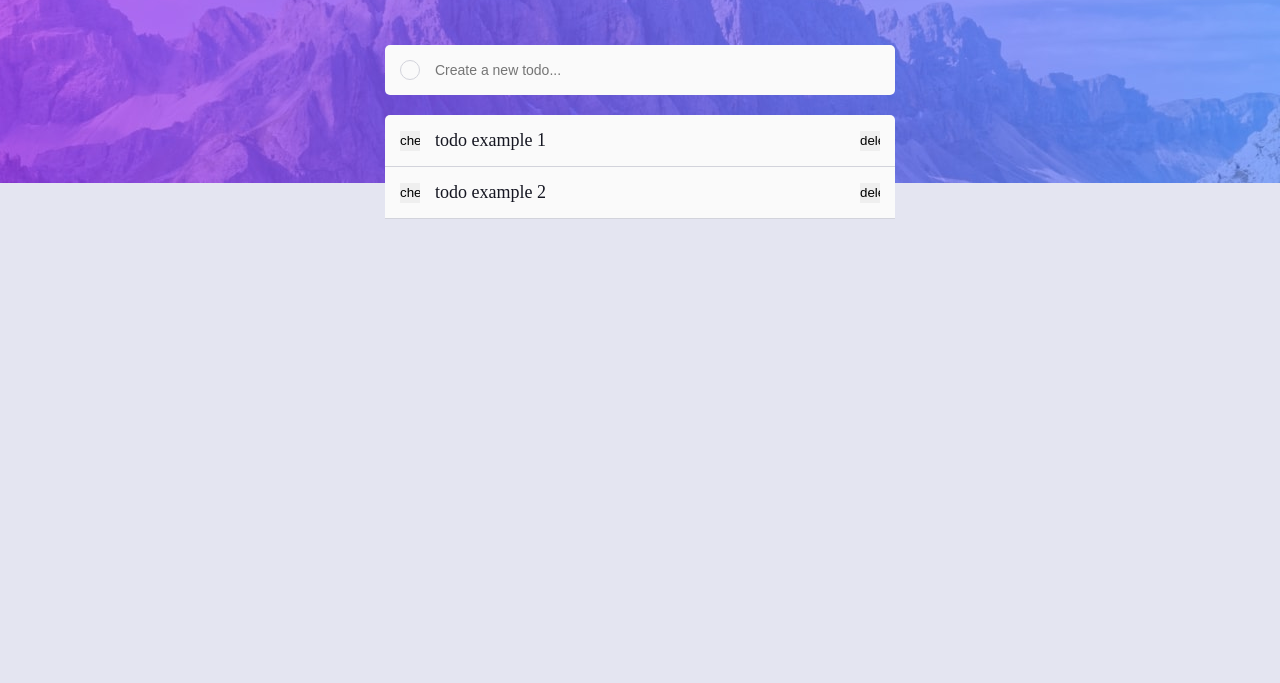
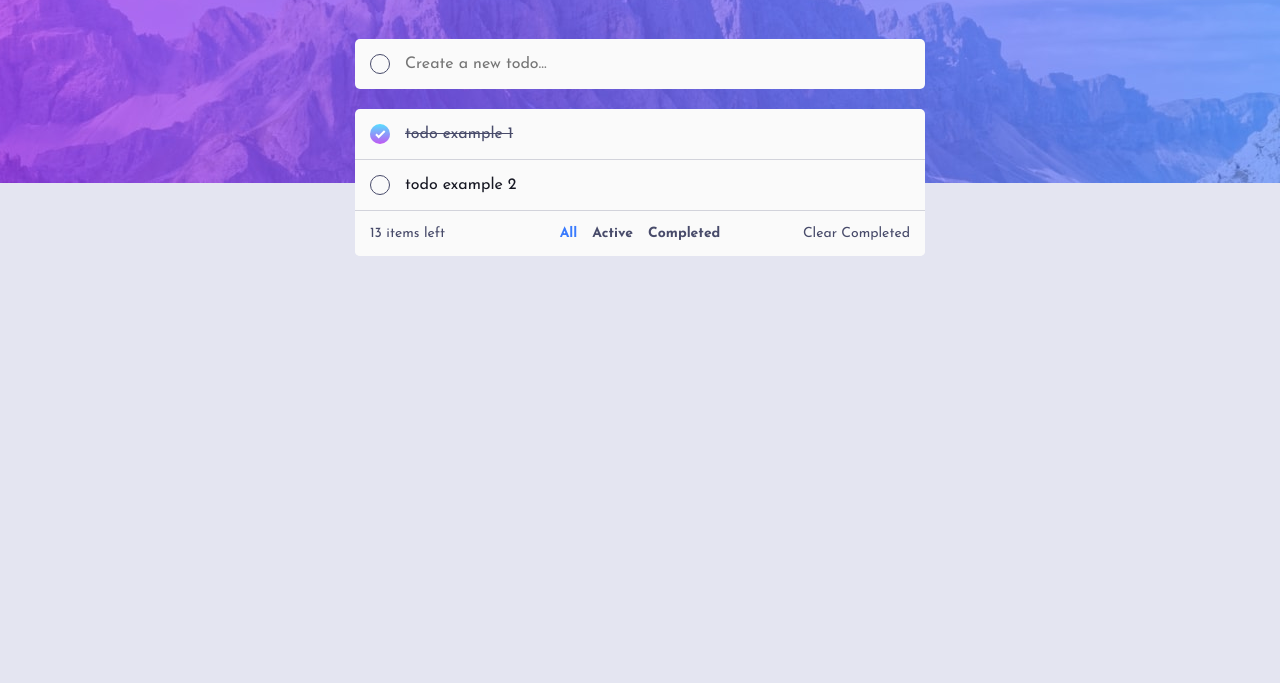
Before and after one commit to Q4D4/todo-app, a plain HTML site: page index.html in a window 1280 px wide. Shown: the part 117-800 px from the top of the page. Drawn offline with Linux system fonts and the light colour scheme.

Commit message:
Design completed; Added theme-color dynamic changing logic

```diff
--- a/css/style.css
+++ b/css/style.css
@@ -1,3 +1,5 @@
+@import url('https://fonts.googleapis.com/css2?family=Josefin+Sans:wght@400;700&display=swap');
+
 * {
 	margin: 0;
 	padding: 0;
@@ -12,11 +14,13 @@ body {
 	width: 100%;
 	position: relative;
 	background-color: var(--body-background);
+	font-family: var(--ff-josefin-sans);
 	font-size: 18px;
 	transition: inherit;
 }
 
-input {
+input,
+button {
 	border: 0;
 	outline: 0;
 }
@@ -61,7 +65,7 @@ html.dark .hero {
 .header {
 	display: flex;
 	justify-content: space-between;
-	align-items: center;
+	align-items: baseline;
 	padding-top: 30px;
 	padding-bottom: 30px;
 	transition: inherit;
@@ -69,6 +73,7 @@ html.dark .hero {
 
 .header__heading {
 	color: var(--very-light-gray);
+	font-family: inherit;
 	font-size: 2em;
 	text-transform: uppercase;
 	letter-spacing: 5px;
@@ -118,7 +123,8 @@ html.dark .header__theme-switch {
 }
 
 .add-todo__button:hover {
-	background-color: var(--secondary);
+	background-color: var(--body-color);
+	border-color: var(--body-color);
 }
 
 .add-todo__field {
@@ -126,15 +132,18 @@ html.dark .header__theme-switch {
 	height: 20px;
 	background-color: transparent;
 	color: var(--body-color);
-	font-size: 14px;
+	font-family: inherit;
+	font-size: 16px;
 }
 
 .todo-list {
 	width: 100%;
+	max-height: calc(100vh - 250px);
 	margin-top: 15px;
 	background-color: var(--background-lighter);
 	border-radius: var(--border-radius-md) var(--border-radius-md) 0 0;
-	overflow: hidden;
+	overflow-x: hidden;
+	overflow-y: auto;
 	transition: inherit;
 }
 
@@ -144,32 +153,141 @@ html.dark .header__theme-switch {
 	display: flex;
 	justify-content: space-between;
 	align-items: center;
-	border-bottom: 1px solid var(--secondary);
+	border-bottom: 1px solid var(--grayish-blue);
 	transition: inherit;
 }
 
 .todo__check {
 	width: 20px;
 	height: 20px;
+	background-color: transparent;
+	border: 1px solid var(--secondary);
+	border-radius: var(--border-rounded);
+	transition: inherit;
+	cursor: pointer;
+}
+
+.todo__check:hover {
+	/* TODO: add gradient as a border color */
+	border-color: var(--body-color);
+}
+
+.todo_completed .todo__check {
+	display: flex;
+	justify-content: center;
+	align-items: center;
+	background-image: var(--check-background);
+	background-size: cover;
+	border: 0;
+}
+
+.todo__check-image {
+	display: none;
+}
+
+.todo_completed .todo__check-image {
+	display: block;
 }
 
 .todo__content {
 	width: calc(100% - 70px);
-	min-height: 20px;
 	color: var(--body-color);
+	font-family: inherit;
+	font-weight: lighter;
+	font-size: 16px;
+	word-wrap: break-word;
 	transition: inherit;
+}
+
+.todo_completed .todo__content {
+	color: var(--secondary);
+	text-decoration: line-through;
 }
 
 .todo__delete {
 	width: 20px;
 	height: 20px;
+	background-color: transparent;
+	background-image: url('../images/icon-cross.svg');
+	background-size: 80% 80%;
+	background-position: center;
+	background-repeat: no-repeat;
+	transition: inherit;
+	cursor: pointer;
 }
 
-.manage-todos {
+.manage {
 	width: 100%;
+	padding: 15px;
+	position: relative;
+	display: flex;
+	justify-content: space-between;
+	align-items: center;
 	background-color: var(--background-lighter);
+	font-family: inherit;
 	border-radius: 0 0 var(--border-radius-md) var(--border-radius-md);
-	overflow: hidden;
+	transition: inherit;
+}
+
+.manage__items {
+	color: var(--secondary);
+	font-family: inherit;
+	font-size: 14px;
+	z-index: 2;
+}
+
+.manage__filter {
+	width: 100%;
+	height: 100%;
+	padding: 15px;
+	position: absolute;
+	display: flex;
+	justify-content: center;
+	align-items: center;
+	left: 0;
+	right: 0;
+	top: calc(100% + 15px);
+	background-color: var(--background-lighter);
+	border-radius: var(--border-radius-md);
+	z-index: 1;
+	transition: inherit;
+}
+
+.manage__filter-option {
+	margin-right: 15px;
+	background-color: transparent;
+	color: var(--secondary);
+	font-family: inherit;
+	font-weight: bold;
+	font-size: 14px;
+	transition: inherit;
+	cursor: pointer;
+}
+
+.manage__filter-option:last-child {
+	margin-right: 0;
+}
+
+.manage__filter-option:hover {
+	color: var(--body-color);
+}
+
+.manage__filter-option_active {
+	color: var(--bright-blue) !important;
+}
+
+.manage__clear-completed {
+	background-color: transparent;
+	color: var(--secondary);
+	font-family: inherit;
+	font-size: 14px;
+	z-index: 2;
+	transition: inherit;
+	cursor: pointer;
+}
+
+.manage__clear-completed:hover {
+	color: var(--body-color);
 }
 
 @media (min-width: 576px) {
@@ -195,14 +313,48 @@ html.dark .header__theme-switch {
 	}
 
 	.todo-list {
+		max-height: calc(100vh - 300px);
 		margin-top: 20px;
 	}
-}
-/* @media (min-width: 768px) {
-	.container {
-		max-width: 720px;
+
+	.todo-list::-webkit-scrollbar {
+		width: 10px;
+	}
+
+	.todo-list::-webkit-scrollbar-track {
+		background-color: var(--background-lighter);
+		border-radius: var(--border-radius-md);
+	}
+
+	.todo-list::-webkit-scrollbar-thumb {
+		background-color: var(--grayish-blue);
+		border-radius: var(--border-radius-md);
+	}
+
+	.todo-list::-webkit-scrollbar-thumb:active {
+		background-color: var(--body-color);
+	}
+
+	.todo__delete {
+		opacity: 0;
+	}
+
+	.todo:hover .todo__delete {
+		opacity: 1;
+	}
+
+	.manage__filter {
+		top: 0;
 	}
 }
+
+@media (min-width: 768px) {
+	.container {
+		max-width: 600px;
+	}
+}
+
+/*
 @media (min-width: 992px) {
 	.container {
 		max-width: 960px;
--- a/css/theme.css
+++ b/css/theme.css
@@ -4,11 +4,14 @@
 	--check-background: linear-gradient(hsl(192, 100%, 67%), hsl(280, 87%, 65%));
 	/* Neutral */
 	--very-light-gray: hsl(0, 0%, 98%);
+	--secondary: hsl(235, 19%, 35%);
 	/* Transition */
 	--transition: 0.3s;
 	/* Border Radius */
 	--border-radius-md: 5px;
 	--border-rounded: 50%;
+	/* Fonts */
+	--ff-josefin-sans: 'Josefin Sans', sans-serif;
 }
 
 html.light:root {
@@ -16,7 +19,7 @@ html.light:root {
 	--body-color: hsl(235, 21%, 11%);
 
 	--background-lighter: hsl(0, 0%, 98%);
-	--secondary: hsl(233, 11%, 84%);
+	--grayish-blue: hsl(233, 11%, 84%);
 }
 
 html.dark:root {
@@ -24,5 +27,5 @@ html.dark:root {
 	--body-color: hsl(0, 0%, 98%);
 
 	--background-lighter: hsl(235, 24%, 19%);
-	--secondary: hsl(237, 14%, 26%);
+	--grayish-blue: hsl(237, 14%, 26%);
 }
--- a/index.html
+++ b/index.html
@@ -4,6 +4,7 @@
 		<meta charset="UTF-8" />
 		<meta http-equiv="X-UA-Compatible" content="IE=edge" />
 		<meta name="viewport" content="width=device-width, initial-scale=1.0" />
+		<meta name="theme-color" content="" />
 		<meta name="author" content="David Kadaria" />
 		<link rel="icon" type="image/png" sizes="32x32" href="./images/favicon-32x32.png" />
 		<!-- CSS -->
@@ -24,18 +25,32 @@
 				<input class="add-todo__field" type="text" placeholder="Create a new todo..." />
 			</div>
 			<ul class="todo-list">
-				<li class="todo">
-					<input class="todo__check" type="button" value="check" />
-					<span class="todo__content"> todo example 1 </span>
-					<input class="todo__delete" type="button" value="delete" />
+				<li class="todo todo_completed">
+					<button class="todo__check">
+						<img class="todo__check-image" src="./images/icon-check.svg" alt="Checked" />
+					</button>
+					<span class="todo__content">todo example 1</span>
+					<input class="todo__delete" type="button" title="Delete" />
 				</li>
 				<li class="todo">
-					<input class="todo__check" type="button" value="check" />
+					<button class="todo__check" type="button">
+						<img class="todo__check-image" src="./images/icon-check.svg" alt="Checked" />
+					</button>
 					<span class="todo__content">todo example 2</span>
-					<input class="todo__delete" type="button" value="delete" />
+					<input class="todo__delete" type="button" title="Delete" />
 				</li>
 			</ul>
-			<!-- <div class="manage-todos">dsa</div> -->
+			<div class="manage">
+				<div class="manage__items"><span>13</span> items left</div>
+
+				<div class="manage__filter">
+					<button class="manage__filter-option manage__filter-option_active">All</button>
+					<button class="manage__filter-option">Active</button>
+					<button class="manage__filter-option">Completed</button>
+				</div>
+
+				<button class="manage__clear-completed">Clear Completed</button>
+			</div>
 		</main>
 
 		<!-- Add dynamic number -->
--- a/js/theme.js
+++ b/js/theme.js
@@ -2,11 +2,14 @@ const main = function () {
 	// References
 	const themeSwitch = document.getElementById('theme-switch');
 	const html = document.documentElement;
+	const themeColor = document.querySelector("[name='theme-color'");
 	// Current theme
 	let currentTheme = getTheme();
 	// Constants
 	const defaultTheme = 'light';
 	const transitionSetDelay = 300;
+	const bgLight = 'hsl(236, 33%, 92%)';
+	const bgDark = 'hsl(235, 21%, 11%)';
 
 	// Check if theme value is set
 	if (!currentTheme) {
@@ -16,6 +19,8 @@ const main = function () {
 
 	// Add class for the first time
 	html.classList.add(currentTheme);
+	// Set meta 'theme-color'
+	themeColor.content = currentTheme === defaultTheme ? bgLight : bgDark;
 
 	// Runs only once
 	setTimeout(function () {
@@ -28,10 +33,14 @@ const main = function () {
 			html.classList.remove('dark');
 			html.classList.add('light');
 			setTheme('light');
+			// Change meta 'theme-color'
+			themeColor.content = bgLight;
 		} else {
 			html.classList.remove('light');
 			html.classList.add('dark');
 			setTheme('dark');
+			// Change meta 'theme-color'
+			themeColor.content = bgDark;
 		}
 	});
 };
```
